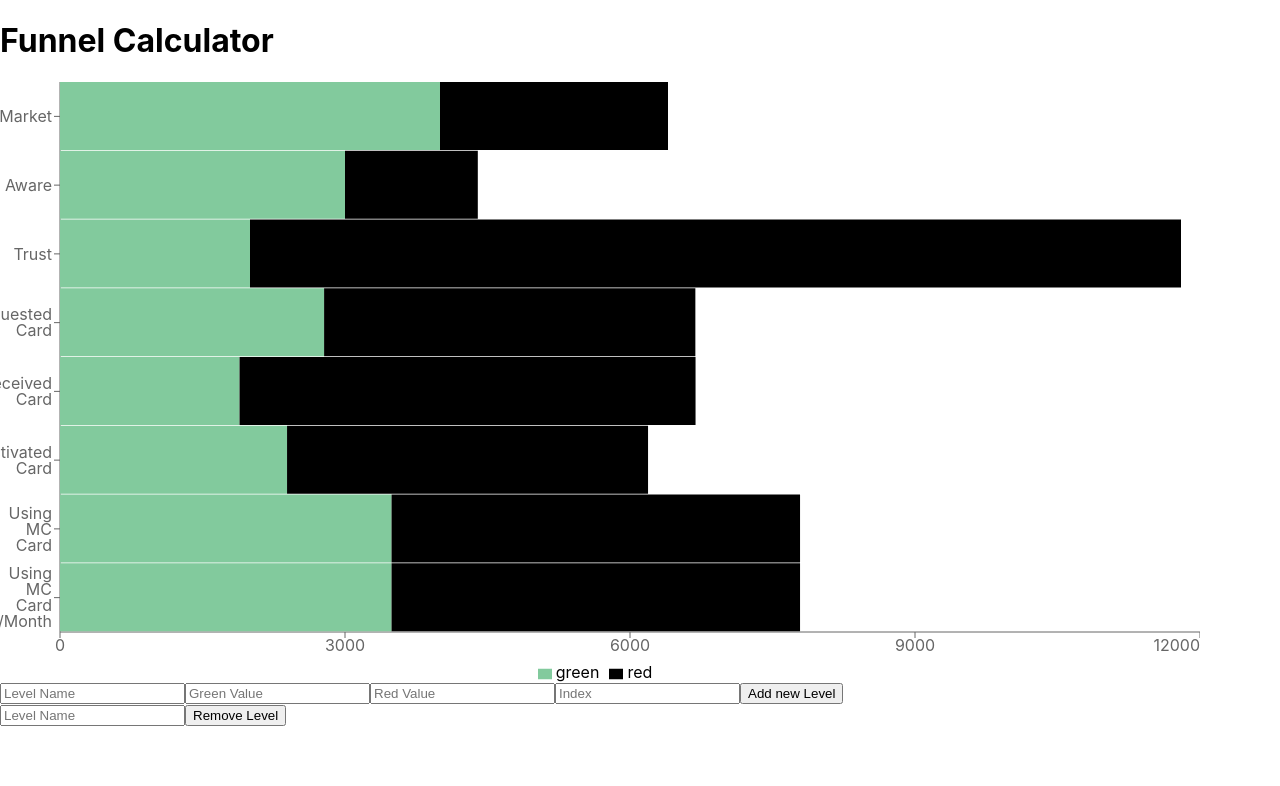
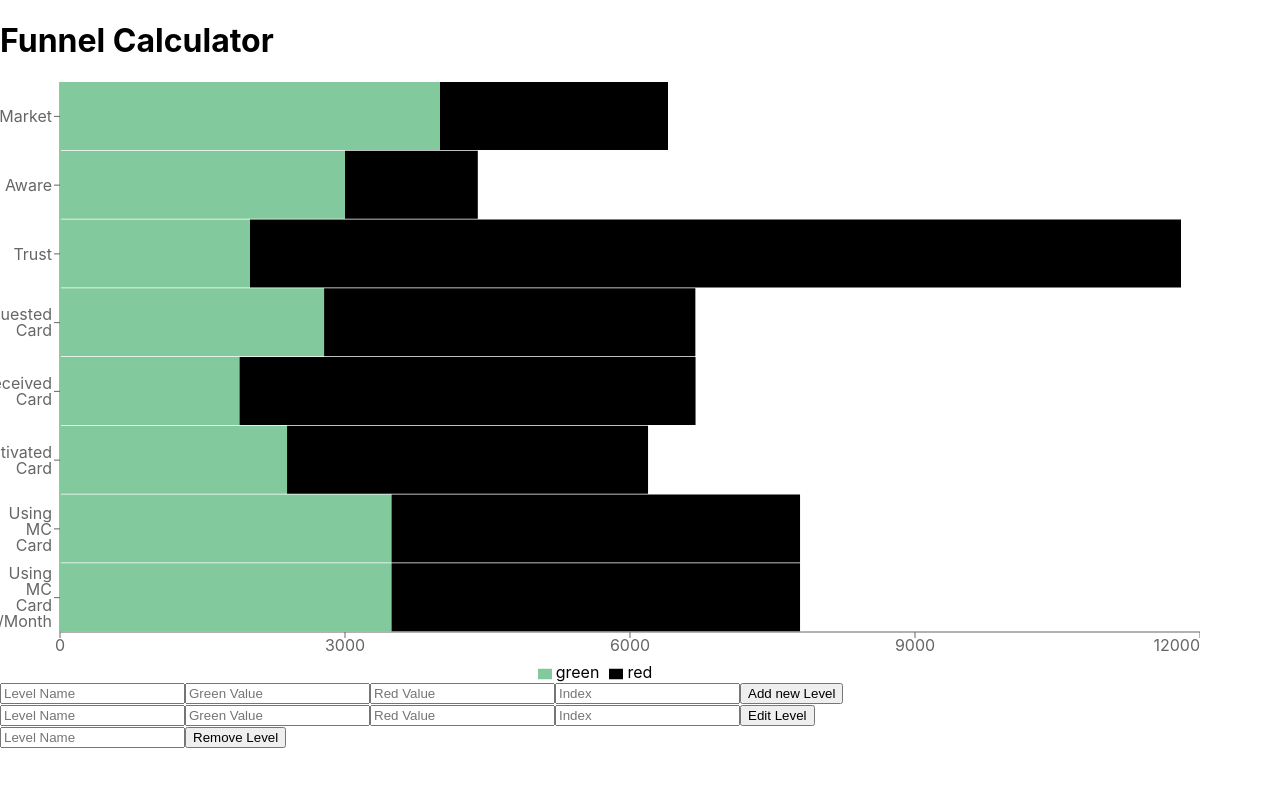
Before and after one commit to bkorbuly/Test, a React (Create React App) app: page / in a window 1280 px wide. Shown: the top 786 px of the page. Built offline with nearby package versions, Linux system fonts and the light colour scheme.

Commit message:
Edit lvl function added

```diff
--- a/src/App.js
+++ b/src/App.js
@@ -3,8 +3,9 @@ import logo from './logo.svg';
 import './App.css';
 import { data } from './data.js'
 import FunnelChart from './FunnelChart.js'
-import AddLvlButton from './AddLvlButton';
-import RemoveLvlButton from './RemoveLvlButton';
+import AddLvlButton from './AddLvlButton.js';
+import EditLvlButton from './EditLvlButton.js';
+import RemoveLvlButton from './RemoveLvlButton.js';
 
 var lvlObjectCreation = (lvlInfo) => {
       const lvl = {
@@ -31,6 +32,13 @@ class App extends Component {
     });
   };
 
+  editLvl = (lvlInfo) =>{
+    const lvl = lvlObjectCreation(lvlInfo);
+    this.setState(prevState => ({
+          data : prevState.data.map((dataLvl, index) => index == lvlInfo.index ? lvl : dataLvl)
+    }));
+  };
+
   removeLvl = (lvlName) =>{
     console.log(lvlName);
     this.setState(prevState => ({
@@ -42,9 +50,10 @@ class App extends Component {
     return (
       <div width="1500px" height="1500px">
         <h1>Funnel Calculator</h1>
-        <FunnelChart data={this.state.data}/>
-        <AddLvlButton onSubmit={this.addNewLvl}/>
-        <RemoveLvlButton onSubmit={this.removeLvl} />
+        <FunnelChart data={this.state.data} />
+        <AddLvlButton onSubmit={this.addNewLvl} datalength={this.state.data.length}/>
+        <EditLvlButton onSubmit={this.editLvl} datalength={this.state.data.length}/>
+        <RemoveLvlButton onSubmit={this.removeLvl} datalength={this.state.data.length}/>
       </div>
     );
   }
--- /dev/null
+++ b/src/EditLvlButton.js
@@ -0,0 +1,47 @@
+import React from 'react';
+
+class EditLvlButton extends React.Component {
+    state = {
+              name: '',
+              green:'',
+              red: '',
+              index: '',
+    }
+
+    handleSubmit = (event) => {
+        //TODO
+        //validation
+        //if(this.state.green > this.props.data.){
+        //}
+        event.preventDefault();
+        console.log('Event: Submit Form', this.state.name, this.state.green, this.state.red, this.state.index);
+        this.props.onSubmit(this.state);
+        this.setState({name: '', green:'', red: '', index: ''})
+    };
+
+    render() {
+        return(
+            <form onSubmit={this.handleSubmit}>
+                <input type="text"
+                    value = {this.state.name}
+                    onChange = {(event) => this.setState({ name: event.target.value})}
+                    placeholder = "Level Name" required />
+                <input type="number"
+                    value = {this.state.green}
+                    onChange = {(event) => this.setState({ green: event.target.value})}
+                    placeholder = "Green Value" required />
+                <input type="number"
+                    value = {this.state.red}
+                    onChange = {(event) => this.setState({ red: event.target.value})}
+                    placeholder = "Red Value" required />
+                <input type="number" min='0'
+                    value = {this.state.index}
+                    onChange = {(event) => this.setState({ index: event.target.value})}
+                    placeholder = "Index" required />
+                <button type="submit">Edit Level</button>
+            </form>
+        )
+    };
+};
+
+export default EditLvlButton;
```
